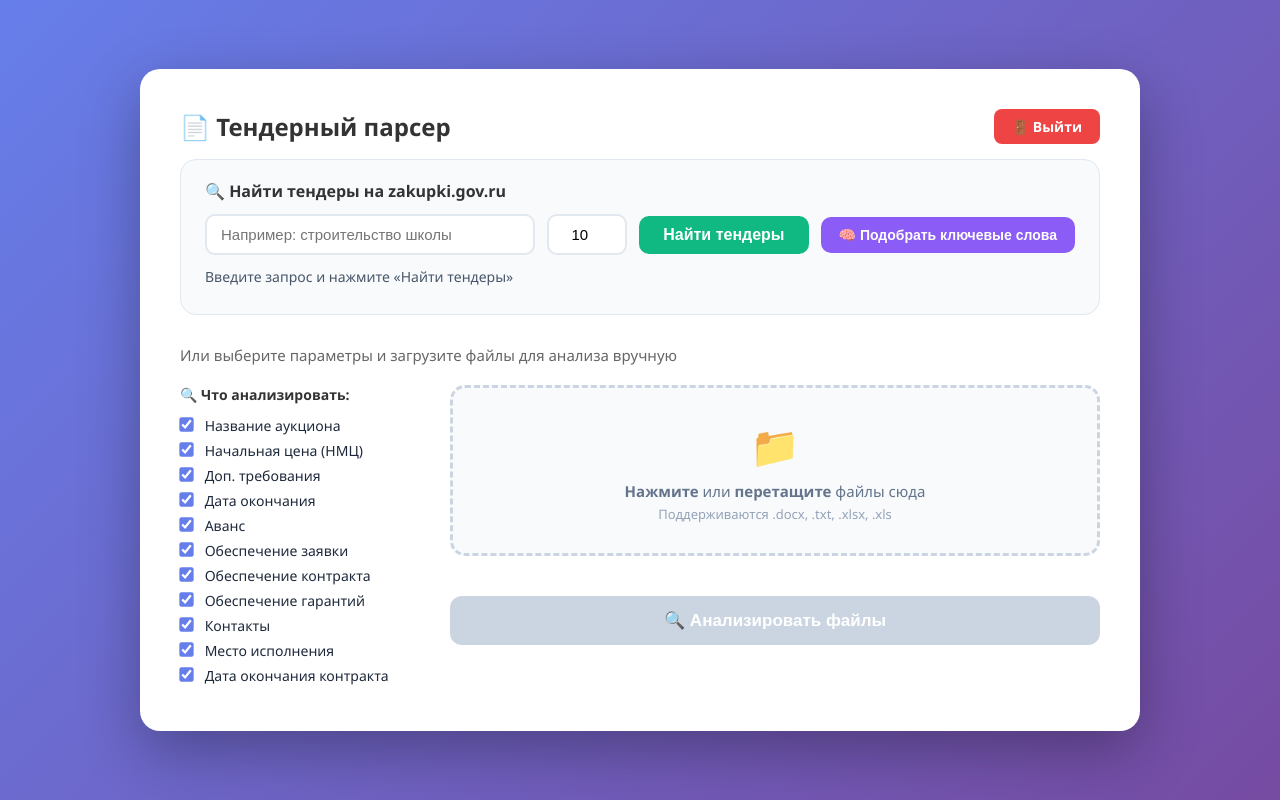
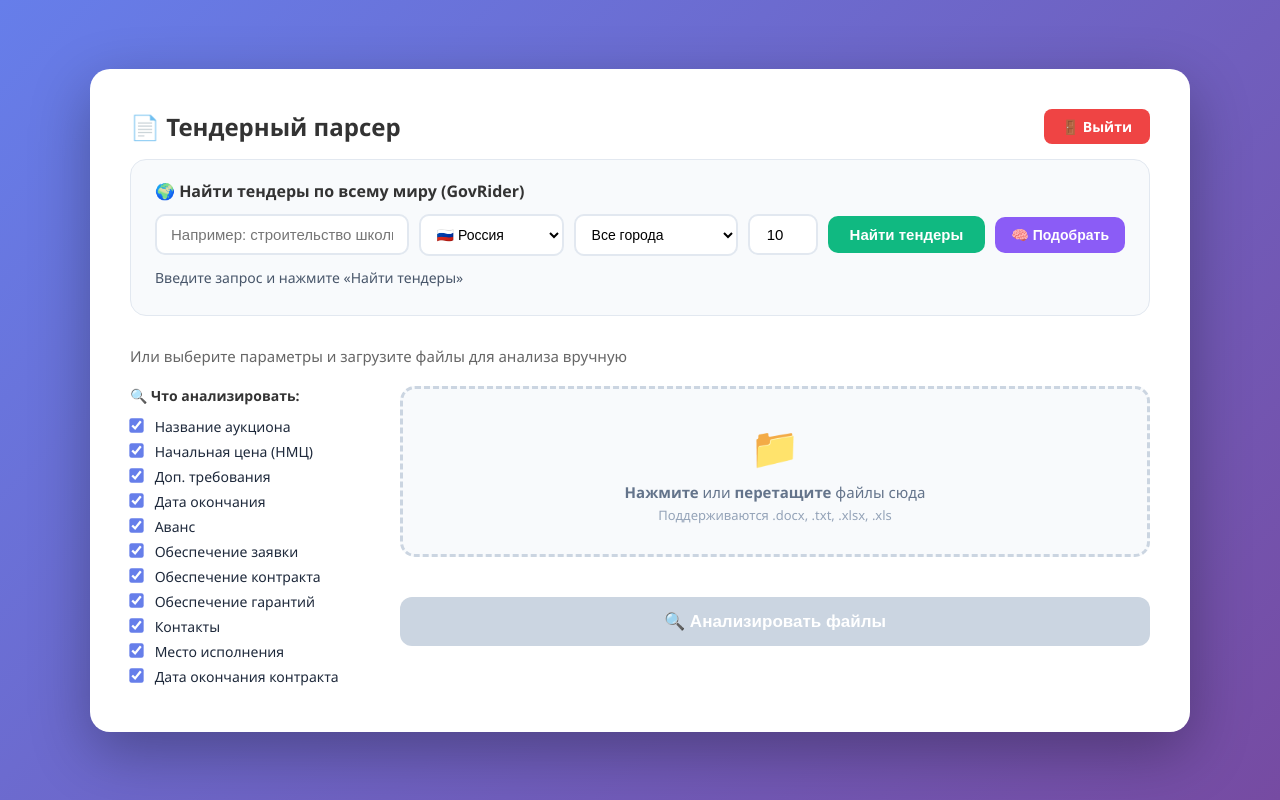
Before and after one commit to danilamozh-maker/tender-parser, a Python web app: template templates/index.html in a window 1280 px wide. Run offline with Jinja, Linux system fonts and the light colour scheme; the template is opened without the code that fills it, so the values that code supplies are empty.

Commit message:
Update index.html

```diff
--- a/templates/index.html
+++ b/templates/index.html
@@ -19,7 +19,7 @@
             padding: 40px;
             border-radius: 20px;
             box-shadow: 0 20px 60px rgba(0,0,0,0.3);
-            max-width: 1000px;
+            max-width: 1100px;
             width: 100%;
         }
         .header {
@@ -47,7 +47,7 @@
         }
         .logout-btn:hover { background: #dc2626; }
 
-        /* ===== НОВЫЙ БЛОК ПОИСКА ТЕНДЕРОВ ===== */
+        /* ===== НОВЫЙ БЛОК ПОИСКА ТЕНДЕРОВ (GovRider) ===== */
         .search-section {
             background: #f8fafc;
             padding: 20px 24px;
@@ -66,12 +66,12 @@
         .search-row {
             display: flex;
             flex-wrap: wrap;
-            gap: 12px;
+            gap: 10px;
             align-items: center;
         }
         .search-row input[type="text"] {
             flex: 2;
-            min-width: 200px;
+            min-width: 180px;
             padding: 10px 14px;
             border: 2px solid #e2e8f0;
             border-radius: 10px;
@@ -82,8 +82,20 @@
         .search-row input[type="text"]:focus {
             border-color: #667eea;
         }
+        .search-row select {
+            padding: 10px 12px;
+            border: 2px solid #e2e8f0;
+            border-radius: 10px;
+            font-size: 14px;
+            background: white;
+            outline: none;
+            cursor: pointer;
+        }
+        .search-row select:focus {
+            border-color: #667eea;
+        }
         .search-row input[type="number"] {
-            width: 80px;
+            width: 70px;
             padding: 10px 8px;
             border: 2px solid #e2e8f0;
             border-radius: 10px;
@@ -93,13 +105,14 @@
         .btn-search {
             background: #10b981;
             color: white;
-            padding: 10px 24px;
+            padding: 10px 22px;
             border: none;
             border-radius: 10px;
-            font-size: 16px;
+            font-size: 15px;
             font-weight: 600;
             cursor: pointer;
             transition: 0.2s;
+            white-space: nowrap;
         }
         .btn-search:hover:not(:disabled) {
             background: #059669;
@@ -112,16 +125,21 @@
         .btn-ai {
             background: #8b5cf6;
             color: white;
-            padding: 10px 18px;
+            padding: 10px 16px;
             border: none;
             border-radius: 10px;
             font-size: 14px;
             font-weight: 600;
             cursor: pointer;
             transition: 0.2s;
+            white-space: nowrap;
         }
         .btn-ai:hover:not(:disabled) {
             background: #7c3aed;
+        }
+        .btn-ai:disabled {
+            background: #94a3b8;
+            cursor: not-allowed;
         }
         .search-status {
             margin-top: 12px;
@@ -136,7 +154,7 @@
         }
         .keywords-suggestions .tag {
             background: #e2e8f0;
-            padding: 4px 12px;
+            padding: 4px 14px;
             border-radius: 20px;
             font-size: 13px;
             cursor: pointer;
@@ -313,11 +331,12 @@
         .status-text {
             font-weight: 500;
         }
-        @media (max-width: 700px) {
+        @media (max-width: 800px) {
             .main-row { flex-direction: column; }
             .left-col { flex: 1; }
             .search-row { flex-direction: column; align-items: stretch; }
             .search-row input[type="number"] { width: 100%; }
+            .search-row select { width: 100%; }
         }
     </style>
 </head>
@@ -330,14 +349,35 @@
         <a href="/logout" class="logout-btn">🚪 Выйти</a>
     </div>
 
-    <!-- ===== НОВЫЙ БЛОК — ПОИСК ТЕНДЕРОВ НА ZAKUPKI.GOV.RU ===== -->
+    <!-- ===== НОВЫЙ БЛОК — ПОИСК ТЕНДЕРОВ ЧЕРЕЗ GovRider ===== -->
     <div class="search-section">
-        <h3>🔍 Найти тендеры на zakupki.gov.ru</h3>
+        <h3>🌍 Найти тендеры по всему миру (GovRider)</h3>
         <div class="search-row">
             <input type="text" id="searchQuery" placeholder="Например: строительство школы">
+
+            <select id="searchCountry">
+                <option value="Russia">🇷🇺 Россия</option>
+                <option value="Kazakhstan">🇰🇿 Казахстан</option>
+                <option value="Belarus">🇧🇾 Беларусь</option>
+                <option value="Ukraine">🇺🇦 Украина</option>
+                <option value="All">🌍 Все страны</option>
+            </select>
+
+            <select id="searchCity">
+                <option value="">Все города</option>
+                <option value="Moscow">Москва</option>
+                <option value="Saint Petersburg">Санкт-Петербург</option>
+                <option value="Kazan">Казань</option>
+                <option value="Novosibirsk">Новосибирск</option>
+                <option value="Yekaterinburg">Екатеринбург</option>
+                <option value="Nizhny Novgorod">Нижний Новгород</option>
+                <option value="Sochi">Сочи</option>
+                <option value="Vladivostok">Владивосток</option>
+            </select>
+
             <input type="number" id="searchLimit" value="10" min="1" max="15">
             <button class="btn-search" id="searchBtn">Найти тендеры</button>
-            <button class="btn-ai" id="aiSuggestBtn">🧠 Подобрать ключевые слова</button>
+            <button class="btn-ai" id="aiSuggestBtn">🧠 Подобрать</button>
         </div>
         <div class="search-status" id="searchStatus">Введите запрос и нажмите «Найти тендеры»</div>
         <div class="keywords-suggestions" id="keywordsSuggestions"></div>
@@ -377,9 +417,11 @@
 
 <script>
     // ========================================================
-    // 1. ОБРАБОТЧИКИ ДЛЯ ПОИСКА ТЕНДЕРОВ
+    // 1. ОБРАБОТЧИКИ ДЛЯ ПОИСКА ТЕНДЕРОВ ЧЕРЕЗ GovRider
     // ========================================================
     const searchQuery = document.getElementById('searchQuery');
+    const searchCountry = document.getElementById('searchCountry');
+    const searchCity = document.getElementById('searchCity');
     const searchLimit = document.getElementById('searchLimit');
     const searchBtn = document.getElementById('searchBtn');
     const searchStatus = document.getElementById('searchStatus');
@@ -394,6 +436,8 @@
             searchStatus.style.color = '#ef4444';
             return;
         }
+        const country = searchCountry.value;
+        const city = searchCity.value;
         const limit = parseInt(searchLimit.value) || 10;
 
         searchStatus.textContent = `⏳ Ищем тендеры по запросу "${query}"...`;
@@ -404,7 +448,7 @@
             const response = await fetch('/search_tenders', {
                 method: 'POST',
                 headers: { 'Content-Type': 'application/json' },
-                body: JSON.stringify({ query, limit })
+                body: JSON.stringify({ query, country, city, limit })
             });
             const data = await response.json();
             if (response.ok) {
@@ -444,9 +488,8 @@
                 keywordsDiv.innerHTML = data.keywords.map(k =>
                     `<span class="tag active" onclick="toggleKeyword(this)">${k}</span>`
                 ).join('');
-                searchStatus.textContent = '✅ Выберите нужные ключевые слова (кликните, чтобы убрать/добавить), затем нажмите «Найти тендеры»';
+                searchStatus.textContent = '✅ Выберите нужные ключевые слова, затем нажмите «Найти тендеры»';
                 searchStatus.style.color = '#166534';
-                // подставляем первое слово в поле поиска для удобства
                 searchQuery.value = data.keywords.slice(0, 3).join(' ');
             } else {
                 searchStatus.textContent = '❌ Не удалось подобрать ключевые слова. Попробуйте иначе описать деятельность.';
@@ -467,7 +510,7 @@
     }
 
     // ========================================================
-    // 2. СТАРЫЙ КОД — ЗАГРУЗКА ФАЙЛОВ (без изменений)
+    // 2. СТАРЫЙ КОД — ЗАГРУЗКА ФАЙЛОВ
     // ========================================================
     const dropZone = document.getElementById('dropZone');
     const fileInput = document.getElementById('fileInput');
```
